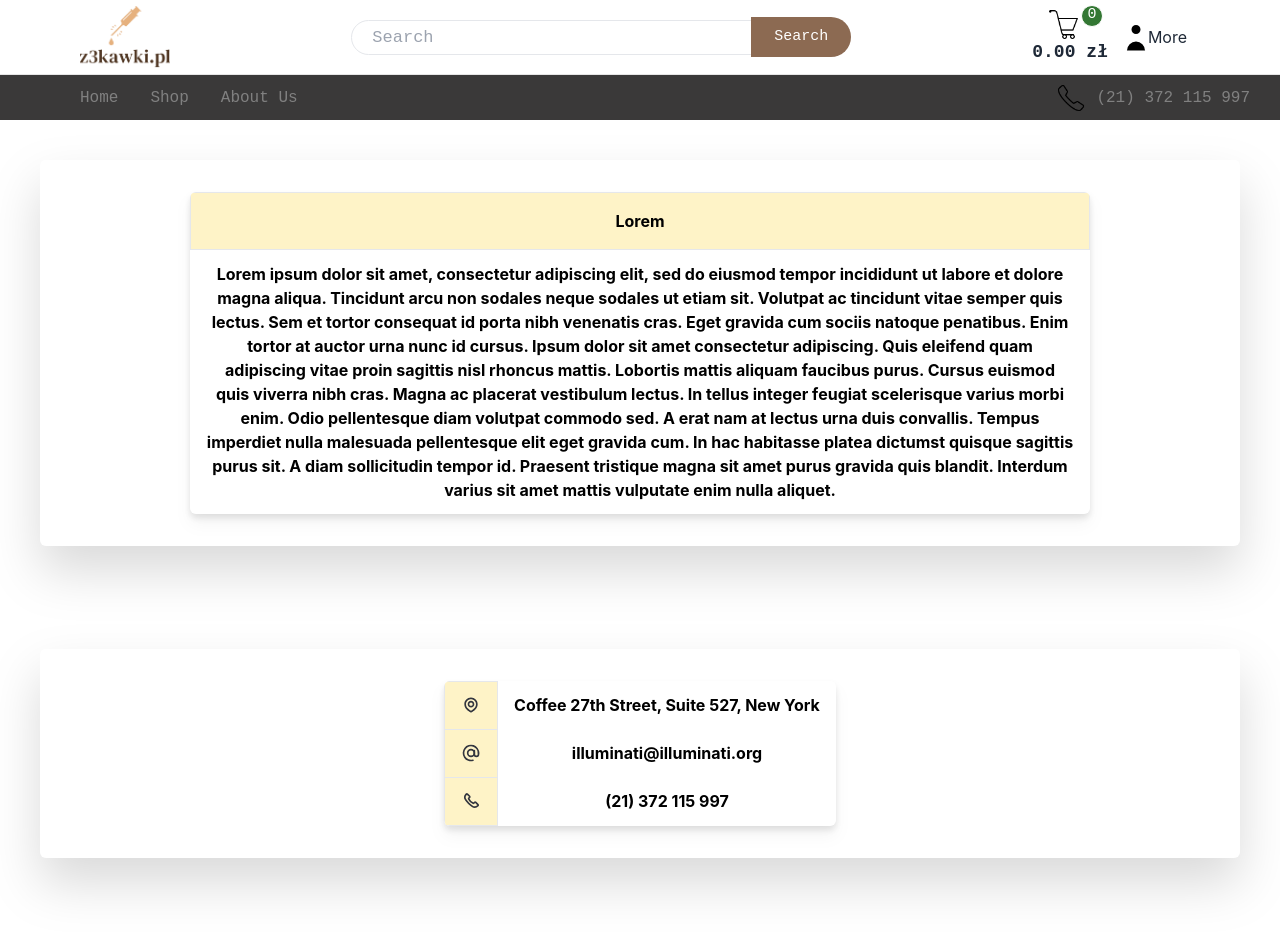
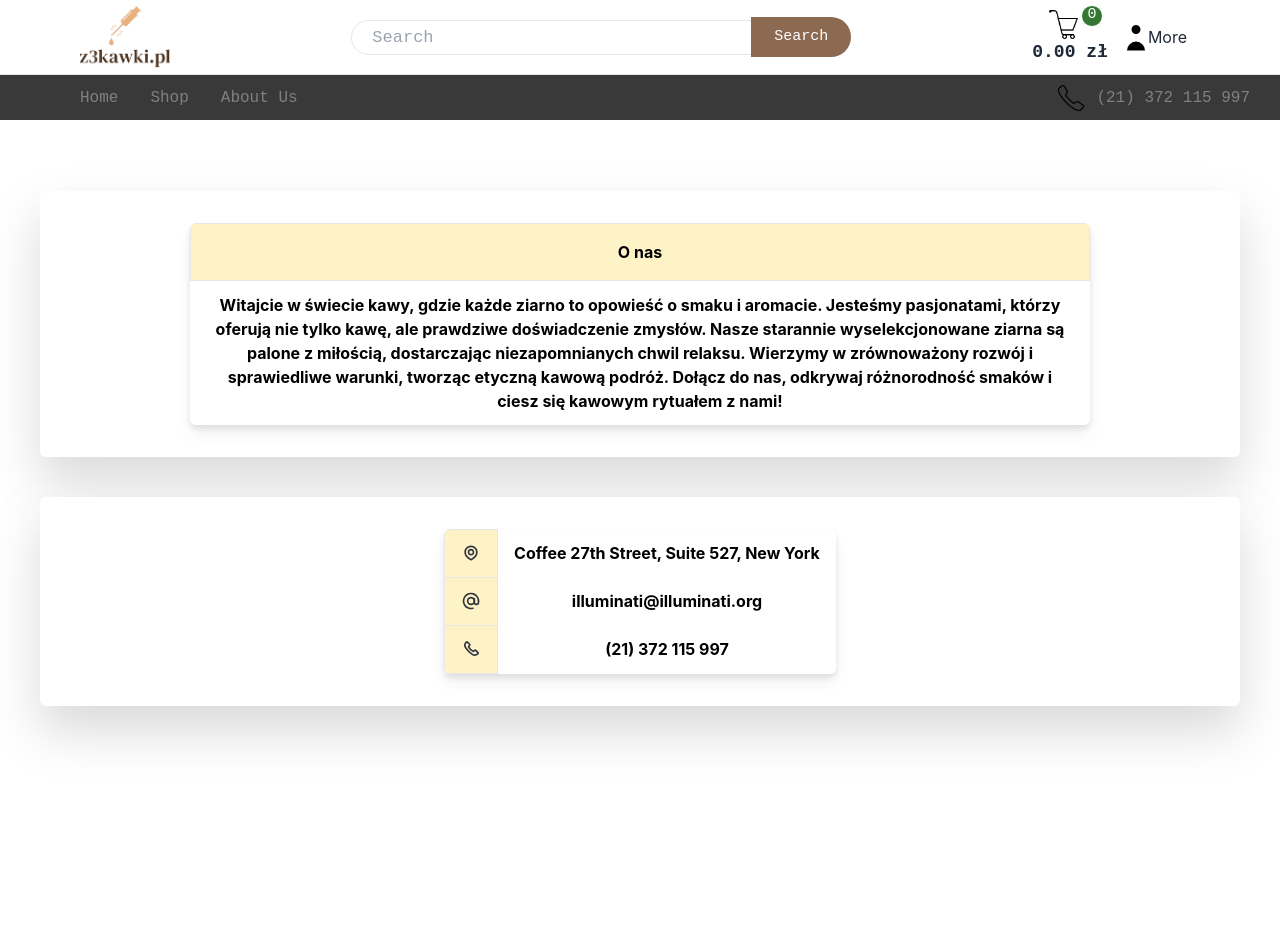
Before and after one commit to rave1/Illuminati-project, a React (Create React App) app in the folder frontend/: page /aboutus in a window 1280 px wide. Shown: the top 932 px of the page. After the commit the page ends 800 px from the top, so only its background shows below. Built offline with nearby package versions, Linux system fonts and the light colour scheme.

Commit message:
Lorem, cart edit

```diff
--- a/frontend/src/components/AboutUsPage/AboutUsPage.js
+++ b/frontend/src/components/AboutUsPage/AboutUsPage.js
@@ -3,21 +3,24 @@ import { ContactUsPage } from '../ContactUsPage/ContactUsPage'
 
 export const AboutUsPage = () => {
   return (
-        <div className='h-screen flex items-center justify-center flex-col mt-40'>
-           <div className='bg-white w-[1200px] py-8  mx-auto- flex justify-center drop-shadow-2xl rounded-md'>
+        <div className='h-screen flex items-center justify-center flex-col  '>
+           <div className='bg-white w-[1200px] py-8  mx-auto- flex justify-center drop-shadow-2xl rounded-md mt-24 mb-10'>
             <table className="rounded-md bg-white text-black drop-shadow-lg overflow-hidden w-[900px]">
               <thead className=''>
                 <tr>
                   <th className='bg-amber-100 border text-center px-8 py-4'>
-                    <span className='text-black text-md self-start'>Lorem</span>
+                    <span className='text-black text-md self-start'>O nas</span>
                   </th>
                 </tr>
               </thead>
               <tbody>
                 <tr className=''>
                   <th className='py-3 px-4 text-center'>
-                    <span className='text-black text-md self-start'>Lorem ipsum dolor sit amet, consectetur adipiscing elit,
-                    sed do eiusmod tempor incididunt ut labore et dolore magna aliqua. Tincidunt arcu non sodales neque sodales ut etiam sit. Volutpat ac tincidunt vitae semper quis lectus. Sem et tortor consequat id porta nibh venenatis cras. Eget gravida cum sociis natoque penatibus. Enim tortor at auctor urna nunc id cursus. Ipsum dolor sit amet consectetur adipiscing. Quis eleifend quam adipiscing vitae proin sagittis nisl rhoncus mattis. Lobortis mattis aliquam faucibus purus. Cursus euismod quis viverra nibh cras. Magna ac placerat vestibulum lectus. In tellus integer feugiat scelerisque varius morbi enim. Odio pellentesque diam volutpat commodo sed. A erat nam at lectus urna duis convallis. Tempus imperdiet nulla malesuada pellentesque elit eget gravida cum. In hac habitasse platea dictumst quisque sagittis purus sit. A diam sollicitudin tempor id. Praesent tristique magna sit amet purus gravida quis blandit. Interdum varius sit amet mattis vulputate enim nulla aliquet.</span>
+                    <span className='text-black text-md self-start'>Witajcie w świecie kawy, gdzie każde ziarno to opowieść
+                    o smaku i aromacie. Jesteśmy pasjonatami, którzy oferują nie tylko kawę, ale prawdziwe doświadczenie
+                    zmysłów. Nasze starannie wyselekcjonowane ziarna są palone z miłością, dostarczając niezapomnianych chwil
+                    relaksu. Wierzymy w zrównoważony rozwój i sprawiedliwe warunki, tworząc etyczną kawową podróż. Dołącz do
+                    nas, odkrywaj różnorodność smaków i ciesz się kawowym rytuałem z nami!</span>
                   </th>
                 </tr>
               </tbody>
--- a/frontend/src/components/CartPage/CartPage.js
+++ b/frontend/src/components/CartPage/CartPage.js
@@ -3,7 +3,7 @@ import React, { useEffect, useState } from 'react';
 import Cart from '../cart/Cart';
 
 const CartPage = () => {
-  const initialCart = JSON.parse(localStorage.getItem('cart')) || [];
+  const initialCart = JSON.parse(localStorage.getItem('orderItems')) || [];
   const [cart, setCart] = useState(initialCart);
 
   const removeFromCart = (productId) => {
@@ -26,7 +26,7 @@ const CartPage = () => {
   };
 
   useEffect(() => {
-    localStorage.setItem('cart', JSON.stringify(cart));
+    localStorage.setItem('orderItems', JSON.stringify(cart));
   }, [cart]);
 
   return (
--- a/frontend/src/components/ContactUsPage/ContactUsPage.js
+++ b/frontend/src/components/ContactUsPage/ContactUsPage.js
@@ -2,7 +2,7 @@ import React from 'react'
 
 export const ContactUsPage = () => {
   return (
-        <div className='h-screen flex items-center justify-center'>
+        <div className=' flex items-center justify-center'>
            <div className='bg-white w-[1200px] py-8  mx-auto- flex justify-center drop-shadow-2xl rounded-md'>
             <table className="rounded-md bg-white text-black drop-shadow-lg overflow-hidden">
               <tbody>
```
